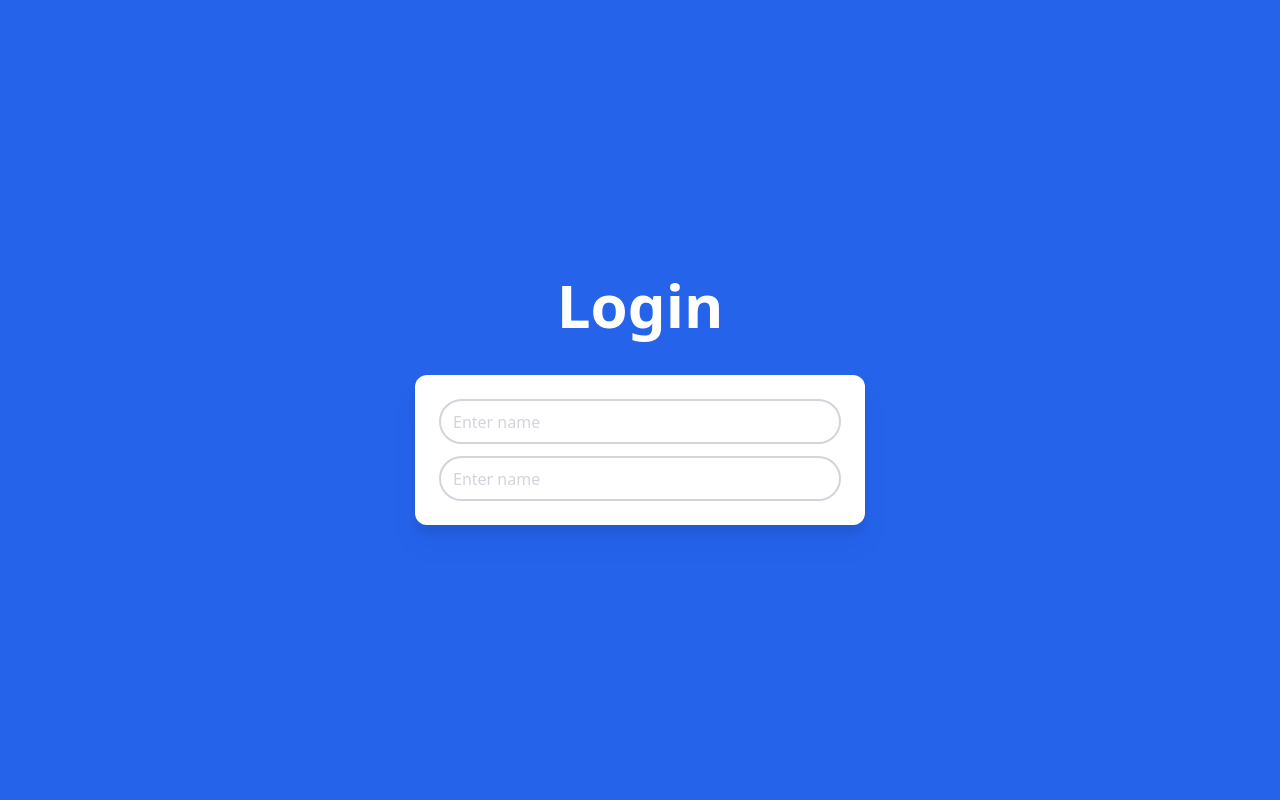
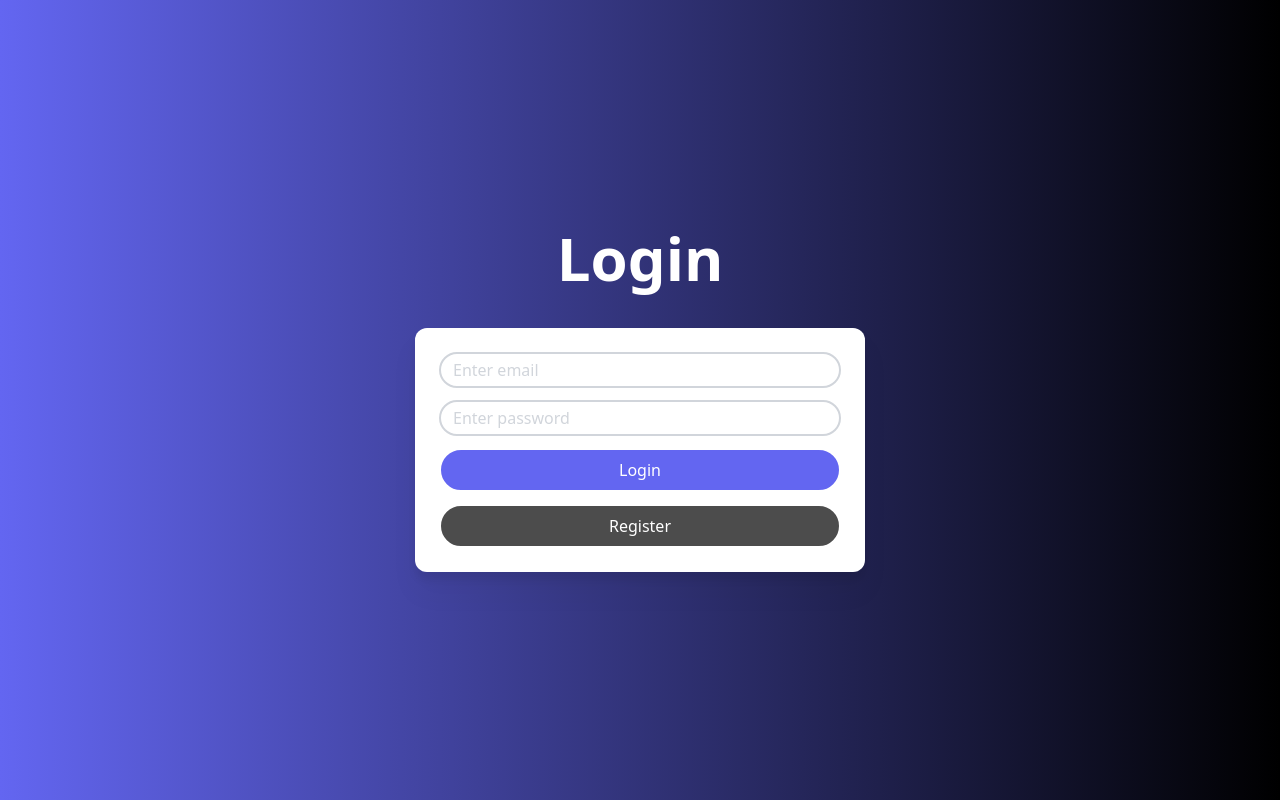
Before and after one commit to rsingh859/instant-chat-app, a React (Create React App) app: page / in a window 1280 px wide. Built offline with nearby package versions, Linux system fonts and the light colour scheme.

Commit message:
Login page styling and skeleton

```diff
--- /dev/null
+++ b/src/Components/Button.tsx
@@ -0,0 +1,34 @@
+import React from "react";
+import Spinner from "./Spinner";
+
+type ButtonProps = {
+  text?: string;
+  className?: string;
+  secondary?: boolean;
+  onClick?: () => void;
+  loading?: boolean;
+};
+
+const Button = ({
+  className,
+  secondary,
+  text = "Button",
+  onClick,
+  loading = false,
+}: ButtonProps) => {
+  return (
+    <button
+      type="button"
+      className={`py-2 px-9 flex justify-center items-center gap-3 rounded-full border-2 text-white border-white hover:bg-myPink transition-all hover:drop-shadow-lg ${
+        secondary ? "bg-mySecondary" : "bg-myBlue"
+      } ${className} ${loading && "cursor-wait"}`}
+      onClick={onClick}
+      disabled={loading}
+    >
+      {loading && <Spinner />}
+      {text}
+    </button>
+  );
+};
+
+export default Button;
--- /dev/null
+++ b/src/Components/Input.tsx
@@ -0,0 +1,35 @@
+import React from "react";
+
+type InputProps = {
+  name: string;
+  value?: string;
+  type?: string;
+  onChange?: (e: any) => void;
+  className?: string;
+  onKeyDown?: (e: any) => void;
+  disabled?: boolean;
+};
+
+const Input = ({
+  name,
+  value,
+  type = "text",
+  onChange,
+  className,
+  onKeyDown,
+  disabled,
+}: InputProps) => {
+  return (
+    <input
+      type={type}
+      value={value}
+      onChange={onChange}
+      onKeyDown={onKeyDown}
+      placeholder={`Enter ${name}`}
+      disabled={disabled}
+      className={`flex-1 bg-transparent placeholder-gray-300 border-2 border-gray-300 rounded-full px-3 py-1 ${className}`}
+    />
+  );
+};
+
+export default Input;
--- /dev/null
+++ b/src/Components/Login.tsx
@@ -0,0 +1,32 @@
+import React, { useState } from "react";
+import Input from "./Input";
+import Button from "./Button";
+
+const Login = () => {
+  const [login, setLogin] = useState(true);
+  return (
+    <div className="w-full md:w-[450px]">
+      <h1 className="text-white text-center font-bold text-4xl md:text-6xl mb-10">
+        {login ? "Login" : "Register"}
+      </h1>
+      <div className="flex flex-col gap-3 bg-white w-full p-6 min-h-[150px] rounded-xl drop-shadow-xl">
+        <Input name="email" type="email" />
+        <Input name="password" type="password" />
+        {!login && <Input name="confirm password" type="password" />}
+        {login ? (
+          <>
+            <Button text="Login" />
+            <Button text="Register" secondary onClick={() => setLogin(false)} />
+          </>
+        ) : (
+          <>
+            <Button text="Register" />
+            <Button text="Login" secondary onClick={() => setLogin(true)} />
+          </>
+        )}
+      </div>
+    </div>
+  );
+};
+
+export default Login;
--- /dev/null
+++ b/src/Components/Spinner.tsx
@@ -0,0 +1,11 @@
+import React from "react";
+
+type Props = {};
+
+const Spinner = ({}: Props) => {
+  return (
+    <div className="border-2 animate-spin border-t-myBlue w-5 h-5 rounded-full " />
+  );
+};
+
+export default Spinner;
--- a/src/Pages/LoginPage.tsx
+++ b/src/Pages/LoginPage.tsx
@@ -1,25 +1,10 @@
-import React from "react";
+import Login from "../Components/Login";
 
 const LoginPage = () => {
   return (
-    <div className="bg-blue-600 h-[100vh] flex items-center justify-center p-10">
-      <div className="w-full md:w-[450px]">
-        <h1 className="text-white text-center font-bold text-4xl md:text-6xl mb-10">
-          Login
-        </h1>
-        <div className="flex flex-col gap-3 bg-white w-full p-6 min-h-[150px] rounded-xl drop-shadow-xl">
-          <input
-            type="text"
-            placeholder="Enter name"
-            className="flex-1 bg-transparent placeholder-gray-300 border-2 border-gray-300 rounded-full px-3 py-1"
-          />
-          <input
-            type="text"
-            placeholder="Enter name"
-            className="flex-1 bg-transparent placeholder-gray-300 border-2 border-gray-300 rounded-full px-3 py-1"
-          />
-        </div>
-      </div>
+    <div className="h-[100vh] flex items-center justify-center p-10">
+      <Login />
+      <div className="h-full w-full bg-gradient-to-r from-myBlue to-myPink absolute top-0 -z-10" />
     </div>
   );
 };
--- a/tailwind.config.js
+++ b/tailwind.config.js
@@ -8,7 +8,16 @@ module.exports = {
       lg: "1200px",
       xl: "1440px",
     },
-    extend: {},
+    extend: {
+      colors: {
+        myBlue: "#6366F1",
+        myPink: "#000000",
+        mySecondary: "#4c4c4c",
+      },
+      backgroundImage: (theme) => ({
+        pattern: "url('/src/assets/bg1.png')",
+      }),
+    },
   },
   plugins: [],
 };
```
Also changed, not shown: 1 other file (tests, documents, lock files or other folders).
